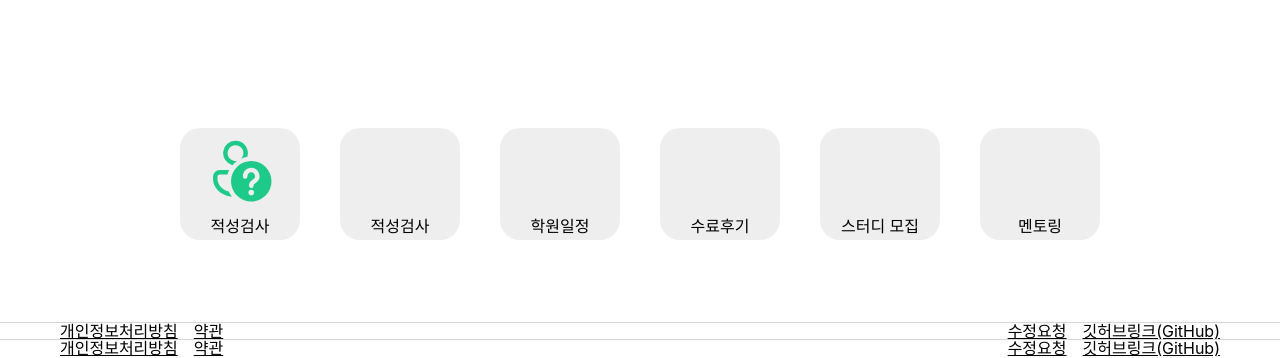
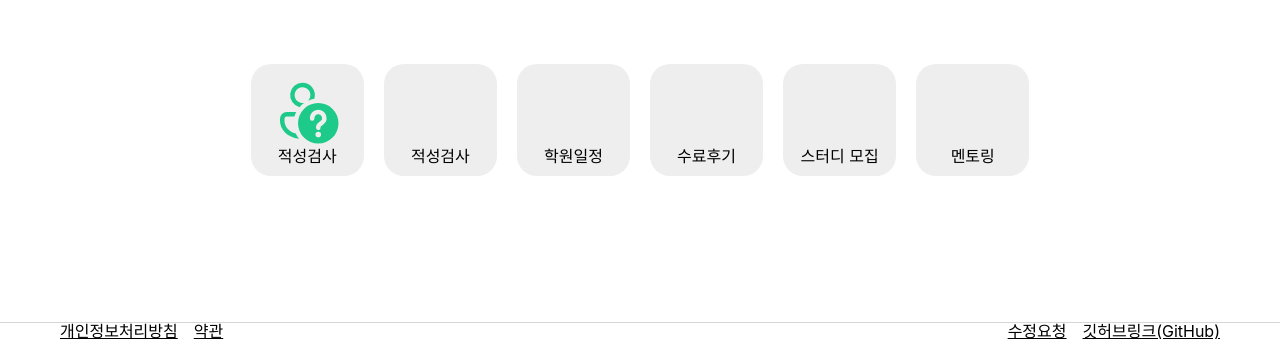
Before and after one commit to codestates-seb/seb40_main_027, a React (Create React App) app in the folder client/: page / in a window 1280 px wide. Shown: the part 462-820 px from the top of the page. Built offline with nearby package versions, Linux system fonts and the light colour scheme; some icons are missing.

Commit message:
design:margin css변경

```diff
--- a/client/src/pages/Main.tsx
+++ b/client/src/pages/Main.tsx
@@ -1,9 +1,8 @@
 import MainHeader from '../components/Header/MainHeader';
-import mainbanner from '../image/mainbanner.png';
+import mainbanner from '../assets/image/mainbanner.png';
 import styled from 'styled-components';
 import { Icon } from '@iconify/react';
-import mainmobile from '../image/mainmobile.png';
-import Footer from '../components/Footer/Footer';
+import mainmobile from '../assets/image/mainmobile.png';
 
 const MainPage = styled.div`
   height: 90vh;
@@ -17,10 +16,7 @@ const MainPage = styled.div`
   }
 
   .icon-box {
-    /* margin-top: 7rem;
-    margin-left: 10rem;
-    margin-right: 10rem; */
-    margin: 8rem 10rem 0rem 10rem;
+    margin: 5% 10% 0rem 10%;
     display: flex;
     justify-content: center;
     align-items: center;
@@ -50,19 +46,22 @@ const MainPage = styled.div`
 const IconContent = styled.span`
   background-color: var(--grayListFill);
   height: 7rem;
-  width: 9rem;
+  width: 11%;
   display: flex;
   flex-wrap: wrap;
+  flex-direction: column;
   justify-content: center;
   align-items: center;
   border-radius: 20px;
-  margin: 0px 20px 0px 20px;
+  margin: 0px 1% 0px 1%;
 
   @media screen and (max-width: 414px) {
-    margin-bottom: 20px;
     display: flex;
     justify-content: center;
-    width: 6rem;
+    flex-wrap: wrap;
+    width: 40%;
+    height: 50%;
+    margin: 5%;
   }
 `;
 
@@ -100,7 +99,6 @@ const Main = () => {
           </IconContent>
         </div>
       </MainPage>
-      <Footer />
     </div>
   );
 };
```
